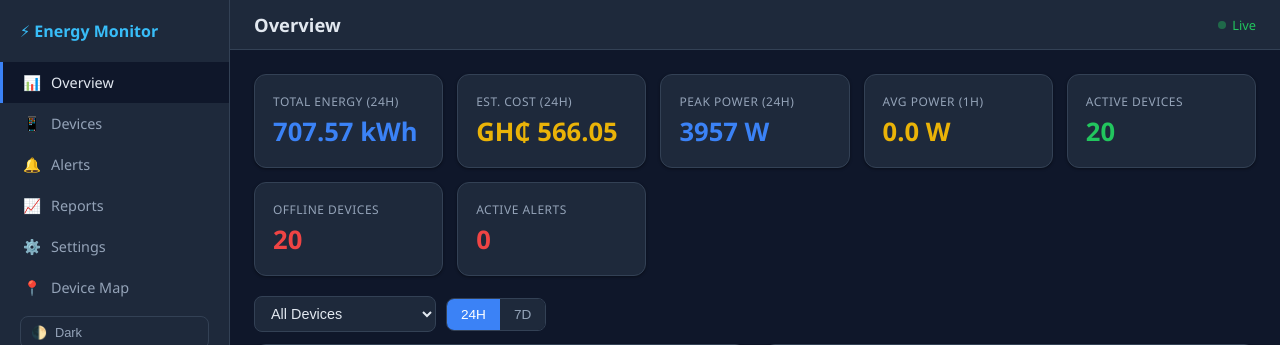
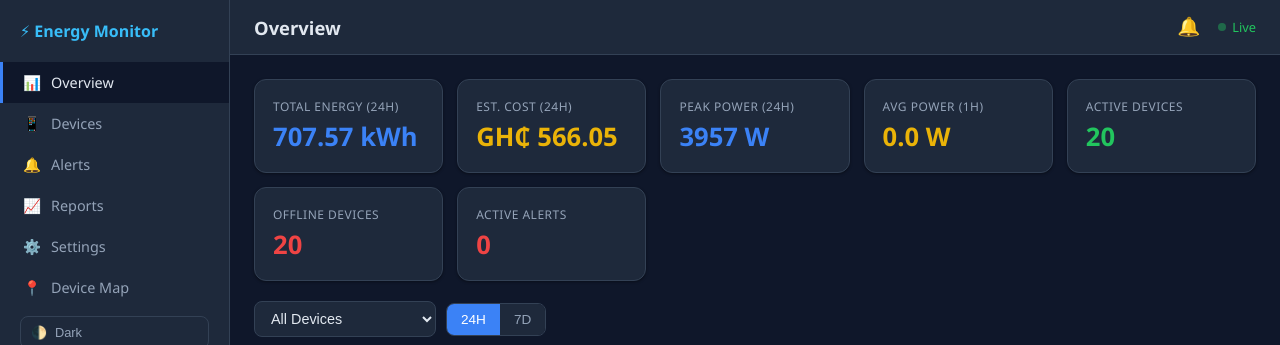
Before and after one commit to nuhuabdulai/energy-monitor-app, a Flask app: page /dashboard in a window 1280 px wide. Shown: the top 345 px of the page. Run offline with Flask 3, Linux system fonts and the light colour scheme; the visitor is signed in with stand-in values (Sample User, id 1); data comes from the database, SQL or seed files in the repository; data that the repository does not hold is empty; some libraries are stand-ins or nearby versions.

Commit message:
Show pending alert count on a notification bell in the top-right corner; badge icon moves to top-right

```diff
--- a/templates/dashboard.html
+++ b/templates/dashboard.html
@@ -58,6 +58,10 @@
     .topbar { display:flex; align-items:center; gap:12px; padding:12px 24px; background:var(--bg-2); border-bottom:1px solid var(--border); position:sticky; top:0; z-index:30; }
     .topbar h2 { font-size:1.15rem; }
     .topbar .spacer { flex:1; }
+    .bell-btn { position:relative; background:none; border:none; cursor:pointer; font-size:1.15rem; line-height:1; padding:6px; border-radius:8px; }
+    .bell-btn:hover { background:var(--bg-3); }
+    .bell-badge { position:absolute; top:-2px; right:-4px; min-width:17px; height:17px; padding:0 4px; background:var(--red); color:#fff; font-size:0.7rem; font-weight:700; line-height:17px; text-align:center; border-radius:9px; }
+    .bell-badge.pulse { animation:pulse 1.5s infinite; }
     .hamburger { display:none; background:none; border:1px solid var(--border); color:var(--text); border-radius:8px; padding:6px 10px; font-size:1rem; cursor:pointer; }
     .live-indicator { display:flex; align-items:center; gap:6px; font-size:0.8rem; color:var(--green); }
     .content { padding:24px; flex:1; overflow-y:auto; }
@@ -207,6 +211,10 @@
       <button class="hamburger" id="hamburger" aria-label="Menu">☰</button>
       <h2 id="pageTitle">Overview</h2>
       <div class="spacer"></div>
+      <button class="bell-btn" id="bellBtn" aria-label="Notifications" title="Alerts">
+        <span class="bell-icon">🔔</span>
+        <span class="bell-badge" id="bellBadge" hidden>0</span>
+      </button>
       <div class="live-indicator">
         <span style="width:8px;height:8px;border-radius:50%;background:var(--green);animation:pulse 1.5s infinite;"></span>
         Live
@@ -877,9 +885,18 @@ async function refreshAlertCount() {
   try {
     const res = await fetch('/api/alerts?pending=true&limit=1000');
     const rows = await res.json();
-    updateIconBadge(rows.length);
+    const count = rows.length;
+    updateIconBadge(count);
+    const badge = $('bellBadge');
+    if (badge) {
+      badge.hidden = count === 0;
+      badge.textContent = count > 99 ? '99+' : String(count);
+      badge.classList.toggle('pulse', count > 0);
+    }
   } catch(e) {}
 }
+
+$('bellBtn').addEventListener('click', () => switchPage('alerts'));
 
 function populateAlertFilter(devices) {
   const sel = $('alertFilter');
@@ -1017,18 +1034,19 @@ async function updateIconBadge(count) {
   ctx.drawImage(img, 0, 0, 64, 64);
 
   const n = count > 99 ? '99+' : String(count);
+  // Badge peeks out of the top-right corner of the icon.
   ctx.beginPath();
-  ctx.arc(48, 48, 30, 0, Math.PI * 2);
+  ctx.arc(48, 16, 21, 0, Math.PI * 2);
   ctx.fillStyle = '#ef4444';
   ctx.fill();
   ctx.lineWidth = 3;
   ctx.strokeStyle = '#ffffff';
   ctx.stroke();
   ctx.fillStyle = '#ffffff';
-  ctx.font = 'bold 24px sans-serif';
+  ctx.font = 'bold 22px sans-serif';
   ctx.textAlign = 'center';
   ctx.textBaseline = 'middle';
-  ctx.fillText(n, 48, 49);
+  ctx.fillText(n, 48, 17);
 
   iconLink.href = _iconCanvas.toDataURL('image/png');
   iconLink.setAttribute('data-badged', '1');
```
